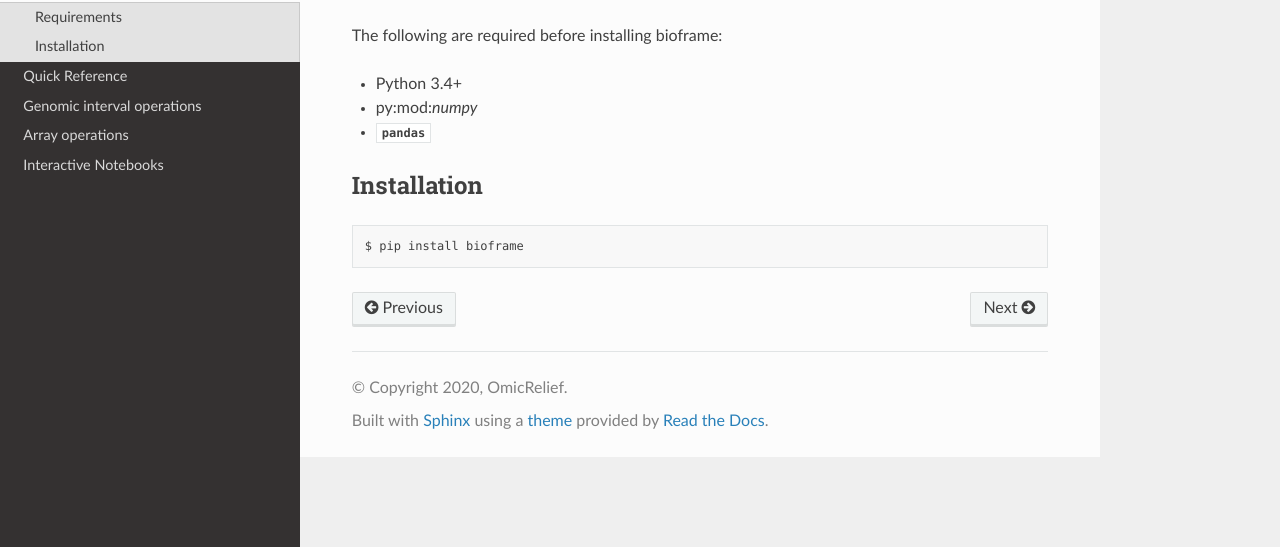
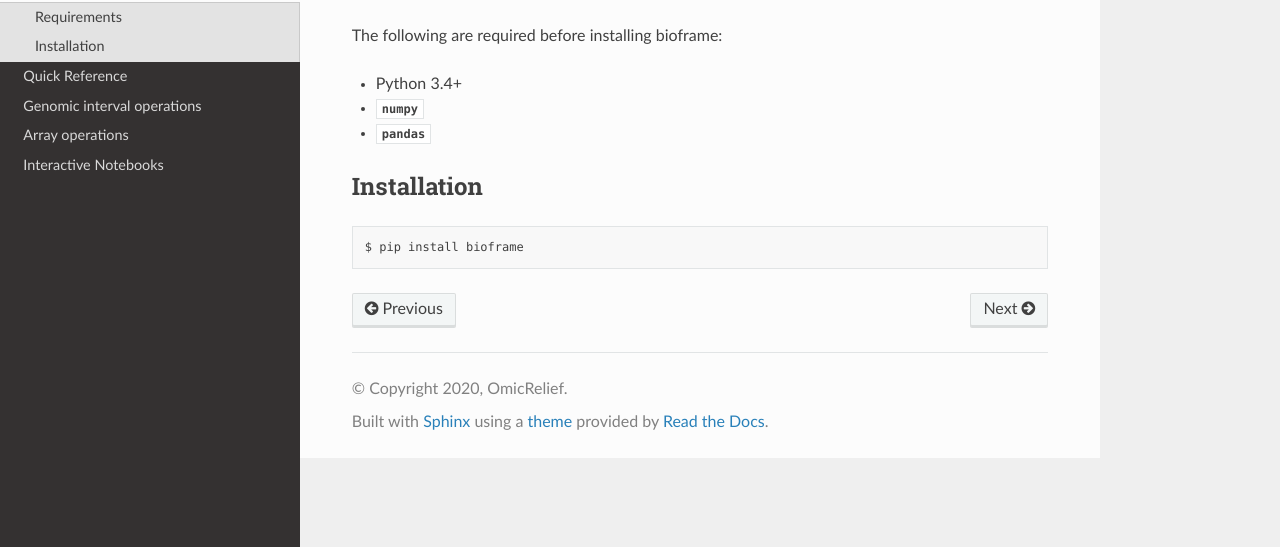
Before and after one commit to open2c/bioframe, a Sphinx documentation site: the page built from docs/quickstart.rst, in a window 1280 px wide. Shown: the part 192-739 px from the top of the page. Built offline with Sphinx 7.4.7 and the Read the Docs theme 2.0.0, drawn with Linux system fonts in a browser that asks for light colours.

Commit message:
Update quickstart.rst

```diff
--- a/docs/quickstart.rst
+++ b/docs/quickstart.rst
@@ -8,7 +8,7 @@ The following are required before installing bioframe:
 
 -  Python 3.4+
 
--  py:mod:`numpy`
+-  :py:mod:`numpy`
 
 -  :py:mod:`pandas`
 
```
